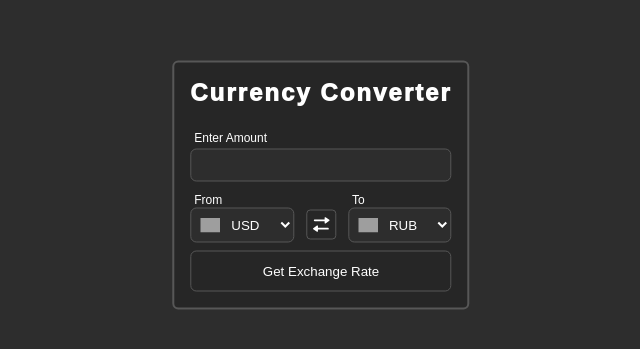
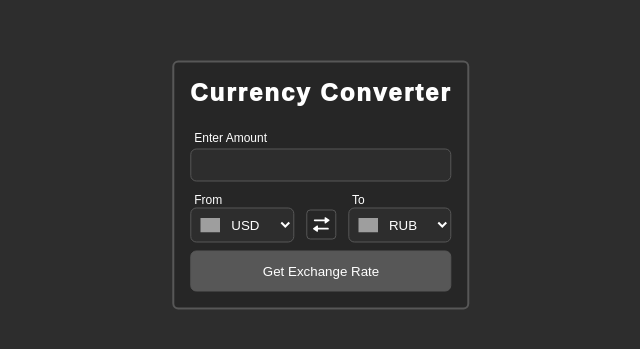
Before and after one commit to diplomatgmg/currency-converter, a React (Create React App) app: page / in a window 1280 px wide. Shown: the part 215-564 px from the top of the page, without its empty margins (319-959 px from the left). Built offline with nearby package versions, Linux system fonts and the light colour scheme; grey boxes are pictures that could not be loaded.

Commit message:
Фиксы

```diff
--- a/src/assets/style/style.scss
+++ b/src/assets/style/style.scss
@@ -180,5 +180,10 @@ body {
     &:hover {
       background-color: $background-second;
     }
+
+    &:disabled {
+      cursor: help;
+      background-color: $border-color;
+    }
   }
 }
--- a/src/components/Form.tsx
+++ b/src/components/Form.tsx
@@ -10,7 +10,7 @@ import { useConvertCurrencyQuery } from '../redux/api'
 const Form = (): ReactElement => {
   const [isShouldFetch, setIsShouldFetch] = useState<boolean>(false)
 
-  const { fromCurrency, toCurrency } = useAppSelector(state => state.currency)
+  const { amount, fromCurrency, toCurrency } = useAppSelector(state => state.currency)
 
   const dispatch = useAppDispatch()
 
@@ -55,7 +55,7 @@ const Form = (): ReactElement => {
 
       {data !== undefined && isShouldFetch && <Table data={data} isLoading={isLoading}/>}
 
-      <button type="submit" className="converter__submit">Get Exchange Rate</button>
+      <button type="submit" className="converter__submit" disabled={amount === ''}>Get Exchange Rate</button>
     </form>
   )
 }
--- a/src/components/Table.tsx
+++ b/src/components/Table.tsx
@@ -1,6 +1,7 @@
 import React, { type FC, type ReactElement } from 'react'
 import { type ConvertCurrencyResponse } from '../redux/api'
 import { useAppSelector } from '../redux/hooks'
+import { formatCurrency } from '../utils'
 
 interface TableProps {
   isLoading: boolean
@@ -14,18 +15,20 @@ const Table: FC<TableProps> = ({ isLoading, data }): ReactElement => {
     return <h1>Loading...</h1>
   }
 
-  const conversionRate = (Number(amount) * data.conversion_rates[toCurrency.label]).toFixed(2)
+  const conversionRate = data.conversion_rates[toCurrency.label]
+  const convertedAmount = formatCurrency(Number(amount) * conversionRate, true)
+  const formattedDate = new Date(data.time_last_update_utc).toLocaleString()
 
   return (
    <table className="converter__table">
      <tbody>
      <tr>
        <td>Date</td>
-       <td>{new Date(data.time_last_update_utc).toLocaleString()}</td>
+       <td>{formattedDate}</td>
      </tr>
      <tr>
        <td>Exchange</td>
-       <td>{amount} {fromCurrency.label} = {conversionRate} {toCurrency.label}</td>
+       <td>{formatCurrency(amount)} {fromCurrency.label} = {convertedAmount} {toCurrency.label}</td>
      </tr>
      </tbody>
    </table>
--- /dev/null
+++ b/src/utils.ts
@@ -0,0 +1,6 @@
+const formatCurrency = (value: string | number, fixed = false): string => {
+  const newValue = Number(value)
+  return fixed ? newValue.toFixed(2) : newValue.toString()
+}
+
+export { formatCurrency }
```
